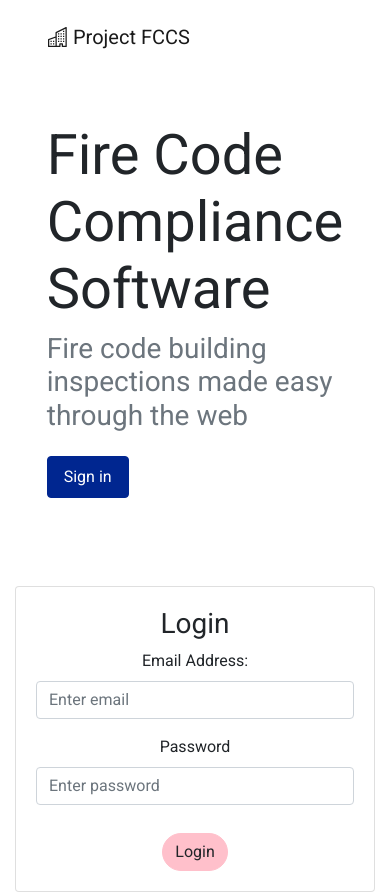
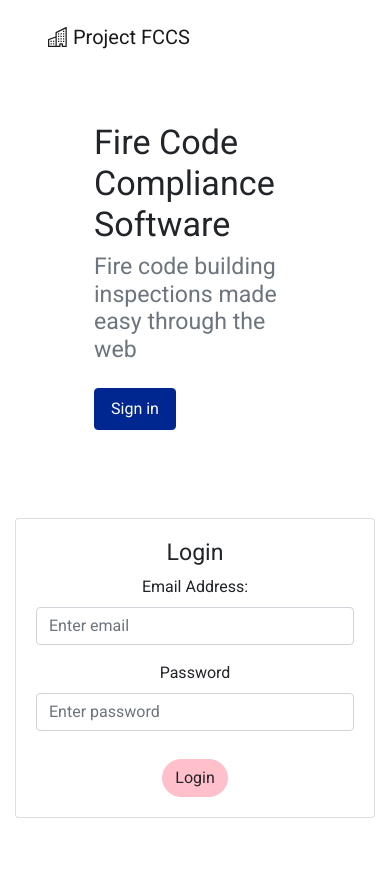
Before and after one commit to FCCSTeam/Fire-Code-Compliance-Software, a Vue app: page / in a window 390 px wide. After the commit the page ends 844 px from the top, so only its background shows below. Built offline with nearby package versions, Linux system fonts and the light colour scheme; no server answers.

Commit message:
enabled responsive font sizes

```diff
--- a/src/sass/custom.scss
+++ b/src/sass/custom.scss
@@ -19,6 +19,8 @@ $theme-colors: (
 //Fonts
 $font-family-sans-serif: 'Roboto',"Helvetica Neue", Arial, 'sans-serif';
 
+//font sizes
+$enable-responsive-font-sizes: true;
 
 @import '../../node_modules/bootstrap/scss/bootstrap.scss';
 @import '../../node_modules/bootstrap-vue/src/index.scss';
```
